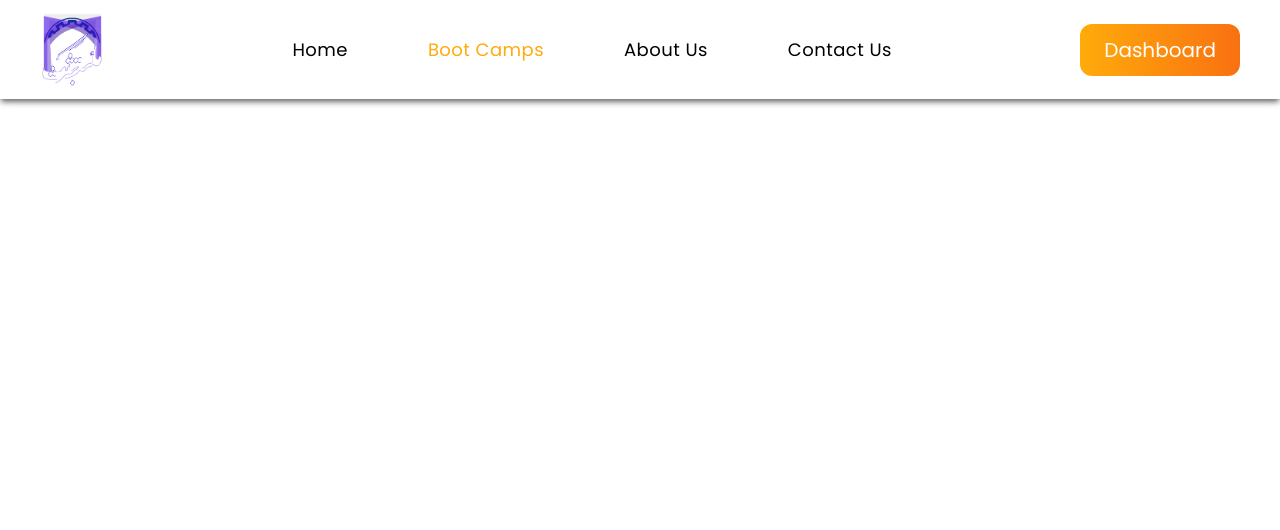
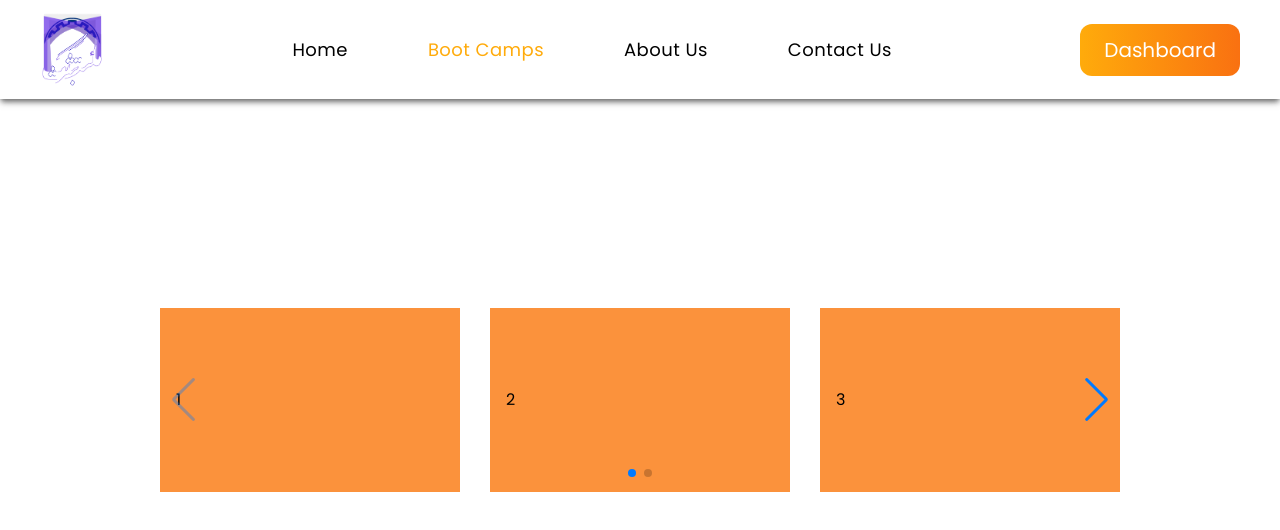
Before and after one commit to N7VID/HW19-MaktabSharif, a React (Vite) app: page /boot-camps in a window 1280 px wide. Shown: the top 530 px of the page. Built offline with nearby package versions, Linux system fonts and the light colour scheme.

Commit message:
feat: start with swiper

```diff
--- a/package.json
+++ b/package.json
@@ -5,7 +5,7 @@
   "type": "module",
   "scripts": {
     "dev": "vite",
-    "server":"json-server --watch db.json --port 4000 --delay 2000",
+    "server": "json-server --watch db.json --port 4000 --delay 2000",
     "build": "vite build",
     "lint": "eslint .",
     "preview": "vite preview"
@@ -15,7 +15,8 @@
     "axios": "^1.7.3",
     "react": "^18.3.1",
     "react-dom": "^18.3.1",
-    "react-router-dom": "^6.26.0"
+    "react-router-dom": "^6.26.0",
+    "swiper": "^11.1.9"
   },
   "devDependencies": {
     "@eslint/js": "^9.8.0",
--- a/src/pages/boot-camps-page/BootCampsPage.jsx
+++ b/src/pages/boot-camps-page/BootCampsPage.jsx
@@ -1,3 +1,35 @@
+import { Swiper, SwiperSlide } from "swiper/react";
+import "swiper/css";
+import "swiper/css/navigation";
+import "swiper/css/autoplay";
+import "swiper/css/pagination";
+import { A11y, Autoplay, Navigation, Pagination } from "swiper/modules";
 export default function BootCampsPage() {
-  return <div>BootCampsPage</div>;
+  return (
+    <div className="flex justify-center items-center min-h-screen px-40">
+      <Swiper
+        modules={[Navigation, Pagination, A11y, Autoplay]}
+        navigation
+        // autoplay
+        spaceBetween={30}
+        pagination={{ clickable: true }}
+        slidesPerView={3}
+        onSlideChange={() => console.log("slide change")}
+        onSwiper={(swiper) => console.log(swiper)}
+      >
+        <SwiperSlide>
+          <div className="py-20 px-4 bg-orange-400">1</div>
+        </SwiperSlide>
+        <SwiperSlide>
+          <div className="py-20 px-4 bg-orange-400">2</div>
+        </SwiperSlide>
+        <SwiperSlide>
+          <div className="py-20 px-4 bg-orange-400">3</div>
+        </SwiperSlide>
+        <SwiperSlide>
+          <div className="py-20 px-4 bg-orange-400">4</div>
+        </SwiperSlide>
+      </Swiper>
+    </div>
+  );
 }
```
Also changed, not shown: 1 other file (tests, documents, lock files or other folders).
